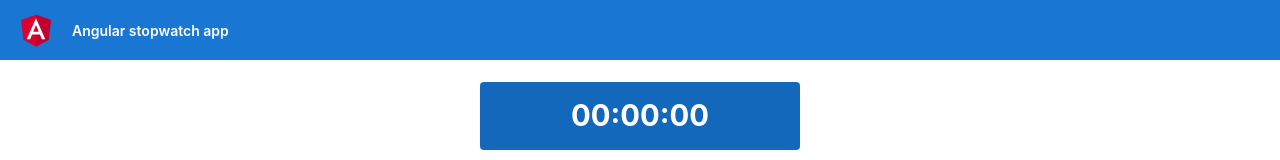
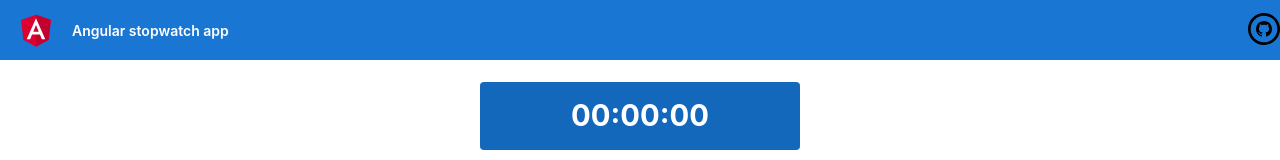
Before and after one commit to Yakhnitsa/job-test__angular-timer, an Angular app: page / in a window 1280 px wide. Shown: the top 160 px of the page. Built offline with nearby package versions, Linux system fonts and the light colour scheme.

Commit message:
add github icon

```diff
--- a/src/app/app.component.html
+++ b/src/app/app.component.html
@@ -9,6 +9,10 @@
   <div class="spacer"></div>
   <a aria-label="Angular on twitter" target="_blank" rel="noopener"
      href="https://github.com/Yakhnitsa/job-test__angular-timer" title="View on github">
+    <svg xmlns="http://www.w3.org/2000/svg" width="32" height="32" viewBox="0 0 24 24">
+      <path
+        d="M12 2c5.514 0 10 4.486 10 10s-4.486 10-10 10-10-4.486-10-10 4.486-10 10-10zm0-2c-6.627 0-12 5.373-12 12s5.373 12 12 12 12-5.373 12-12-5.373-12-12-12zm0 6c-3.313 0-6 2.686-6 6 0 2.651 1.719 4.9 4.104 5.693.3.056.396-.13.396-.289v-1.117c-1.669.363-2.017-.707-2.017-.707-.272-.693-.666-.878-.666-.878-.544-.373.041-.365.041-.365.603.042.92.619.92.619.535.917 1.403.652 1.746.499.054-.388.209-.652.381-.802-1.333-.152-2.733-.667-2.733-2.965 0-.655.234-1.19.618-1.61-.062-.153-.268-.764.058-1.59 0 0 .504-.161 1.65.615.479-.133.992-.199 1.502-.202.51.002 1.023.069 1.503.202 1.146-.776 1.648-.615 1.648-.615.327.826.121 1.437.06 1.588.385.42.617.955.617 1.61 0 2.305-1.404 2.812-2.74 2.96.216.186.412.551.412 1.111v1.646c0 .16.096.347.4.288 2.383-.793 4.1-3.041 4.1-5.691 0-3.314-2.687-6-6-6z"/>
+    </svg>
   </a>
 </div>
 
@@ -22,7 +26,7 @@
       <svg xmlns="http://www.w3.org/2000/svg" width="32" height="32" viewBox="0 0 24 24" fill="none" stroke="#000000"
            stroke-width="1.5" stroke-linecap="round" stroke-linejoin="round">
         <circle cx="12" cy="12" r="10"></circle>
-        <polygon  *ngIf="!timerActive" points="10 8 16 12 10 16 10 8"></polygon>
+        <polygon *ngIf="!timerActive" points="10 8 16 12 10 16 10 8"></polygon>
         <rect *ngIf="timerActive" x="9" y="9" width="6" height="6"></rect>
       </svg>
 
```
